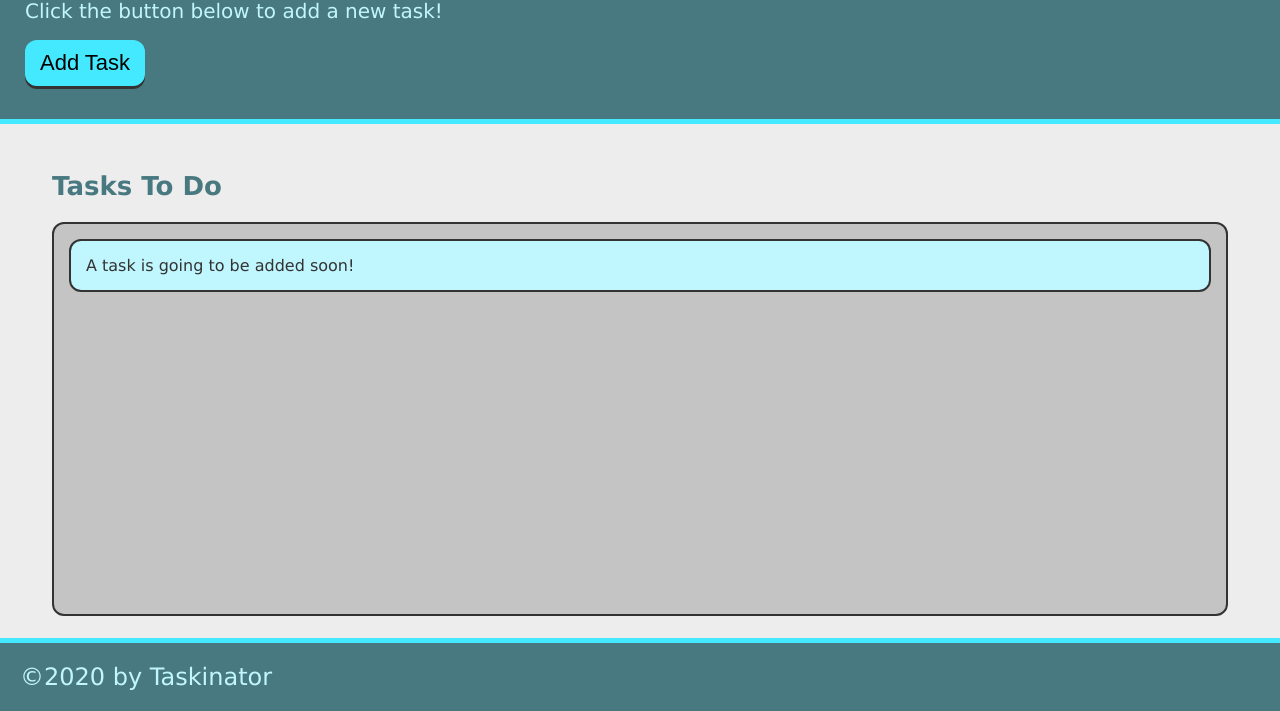
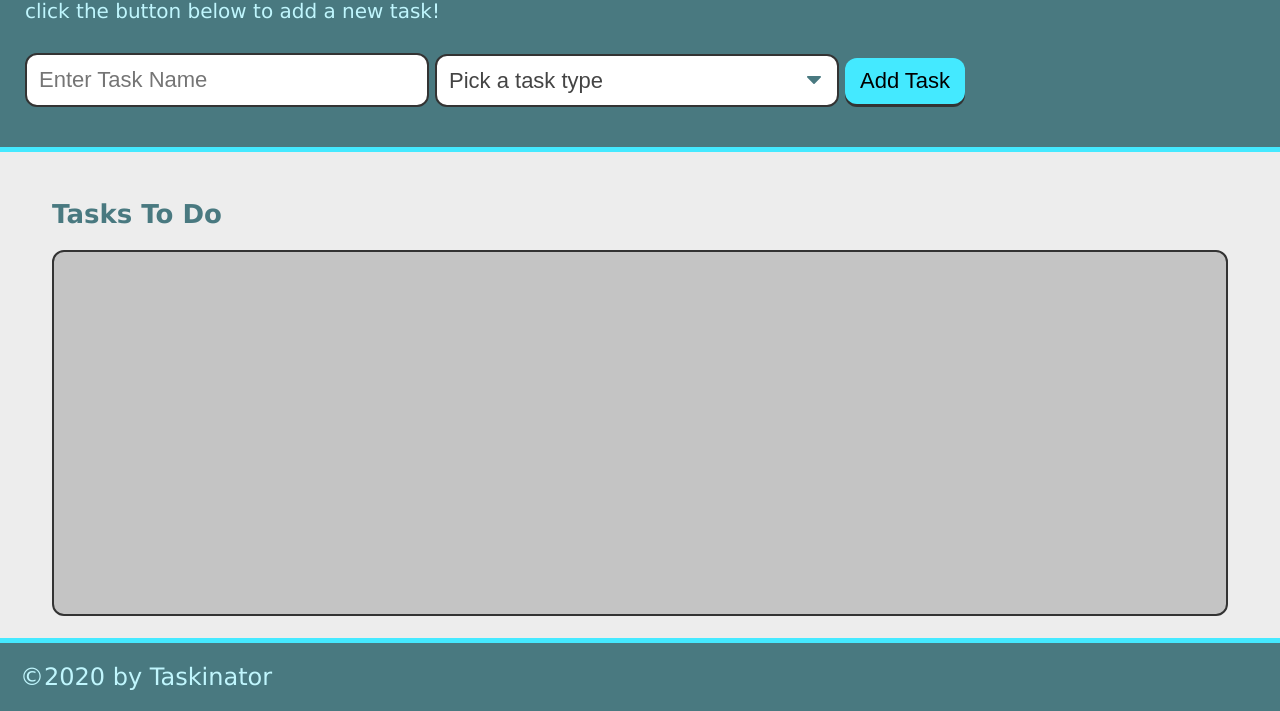
Before and after one commit to Julie-t87/taskinator, a plain HTML site: page index.html in a window 1280 px wide. Shown: the part 89-800 px from the top of the page. Drawn offline with Linux system fonts and the light colour scheme.

Commit message:
form submission

```diff
--- a/assets/js/script.js
+++ b/assets/js/script.js
@@ -1,14 +1,16 @@
-var buttonEl = document.querySelector("#save-task");
+var formEl= document.querySelector("#task-form");
+
 var tasksToDoEl = document.querySelector("#tasks-to-do");
 
 
 
-var createTaskHandler = function(){
+var createTaskHandler = function(event){
+    event.preventDefault();
+
     var listItemEl =document.createElement("li");
     listItemEl.className = "task-item";
     listItemEl.textContent = "This is a new task.";
     tasksToDoEl.appendChild(listItemEl);
-
 };
 
-buttonEl.addEventListener("click", createTaskHandler);
+formEl.addEventListener("submit", createTaskHandler);
--- a/index.html
+++ b/index.html
@@ -9,23 +9,37 @@
 </head>
 <body>
     <header>
-    <h1 class ="page-title">Taskinator</h1>
-    <p>Click the button below to add a new task!</p>
-    <button class="btn" id ="save-task">Add Task</button>
+        <h1 class="page-title">Taskinator</h1>
+        <p>click the button below to add a new task!</p>
+        <form id="task-form">
+            <div class="form-group">
+              <input type="text" name="task-name" class="text-input" placeholder="Enter Task Name" />
+            </div>
+            <div class="form-group">
+              <select name="task-type" class="select-dropdown">
+                <option value="" disabled selected>Pick a task type</option>
+                <option value="Print">Print</option>
+                <option value="Web">Web</option>
+                <option value="Mobile">Mobile</option>
+              </select>
+            </div>
+            <div class="form-group">
+              <button class="btn" id="save-task" type="submit">Add Task</button>
+            </div>
+          </form>
     </header>
-    <script scr="./assets/js/script.js"></script>
+
 
     <main class="page-content">
         <section class="task-list-wrapper">
             <h2 class="list-title">Tasks To Do</h2>
-            <ul class="task-list" id="tasks-to-do">
-                <li class="task-item"> A task is going to be added soon!</li>
-            </ul>
+            <ul class="task-list" id="tasks-to-do"></ul>
         </section>
     </main>
 
     <footer>
         &copy;2020 by Taskinator
     </footer>
+    <script src="./assets/js/script.js"></script>
 </body>
 </html>
```
Also changed, not shown: assets/images/select-arrow.svg (added).
